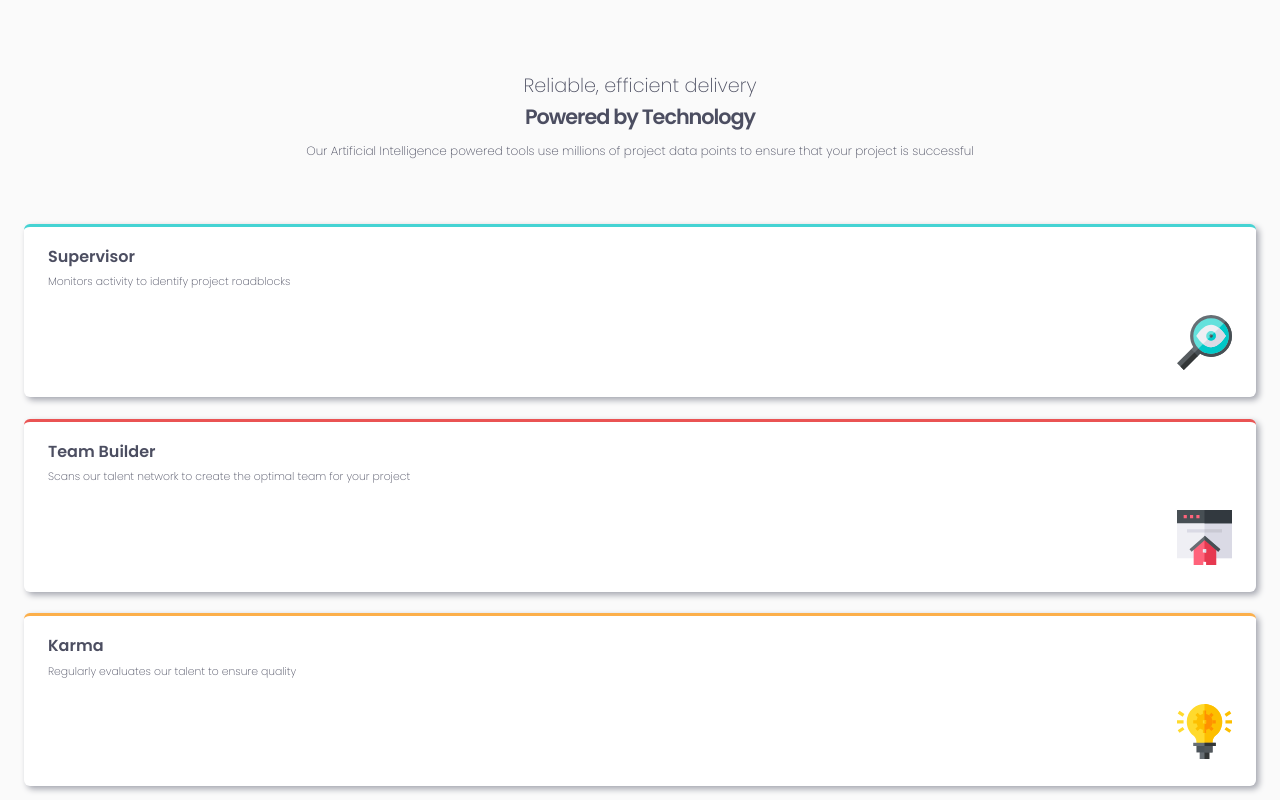
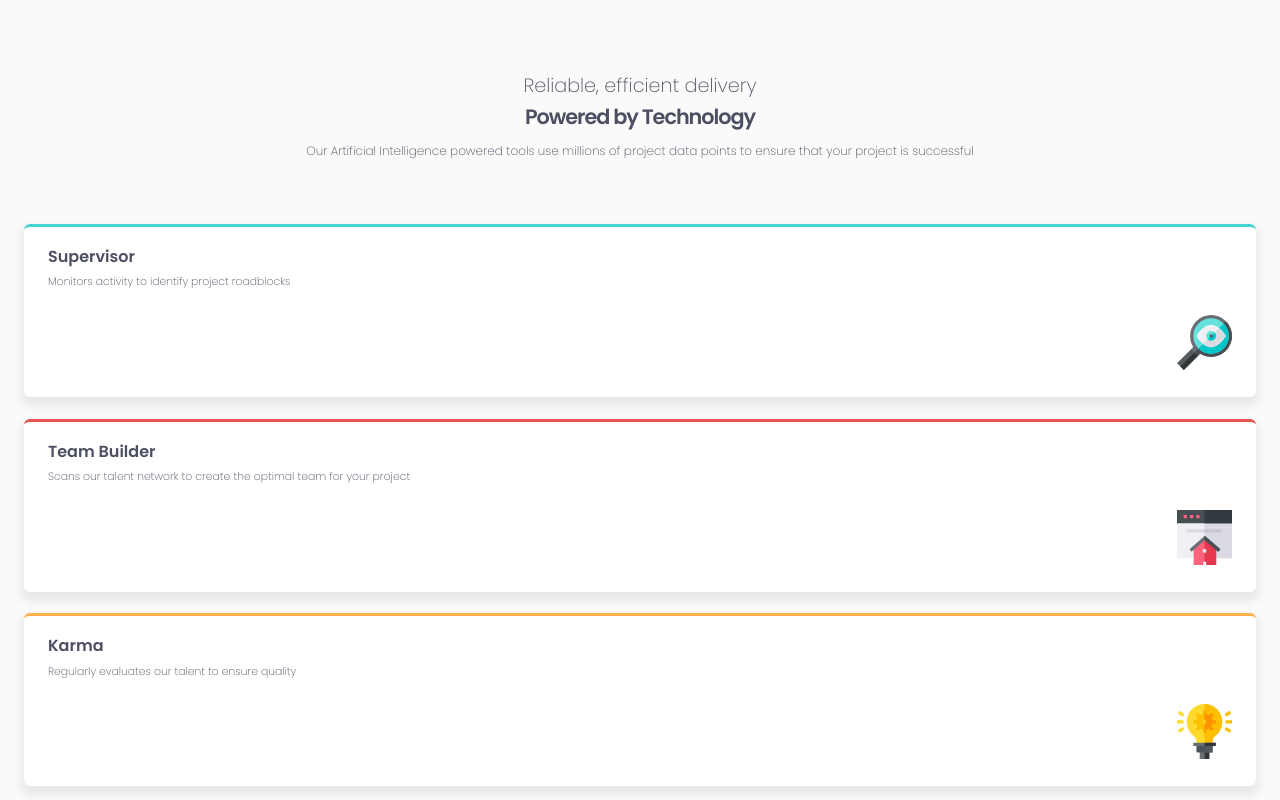
Before and after one commit to nicm42/four-car-feature-section, a website: page index.html in a window 1280 px wide. Shown: the top 800 px of the page. Drawn offline with Linux system fonts and the light colour scheme.

Commit message:
Sorted out the box shadows on the cards

```diff
--- a/src/_cards.scss
+++ b/src/_cards.scss
@@ -10,7 +10,7 @@
   padding: 1.5em 2em;
   border-radius: .5em;
   background-color: white;
-  box-shadow: 0.25em 0.25em 0.5em 0 $greyishBlue;
+  box-shadow: 0 0.5em 0.75em 0.25em lighten($greyishBlue, 25);
 }
 
 .card__title {
```
Also changed, not shown: styles.css, 1 other file.
